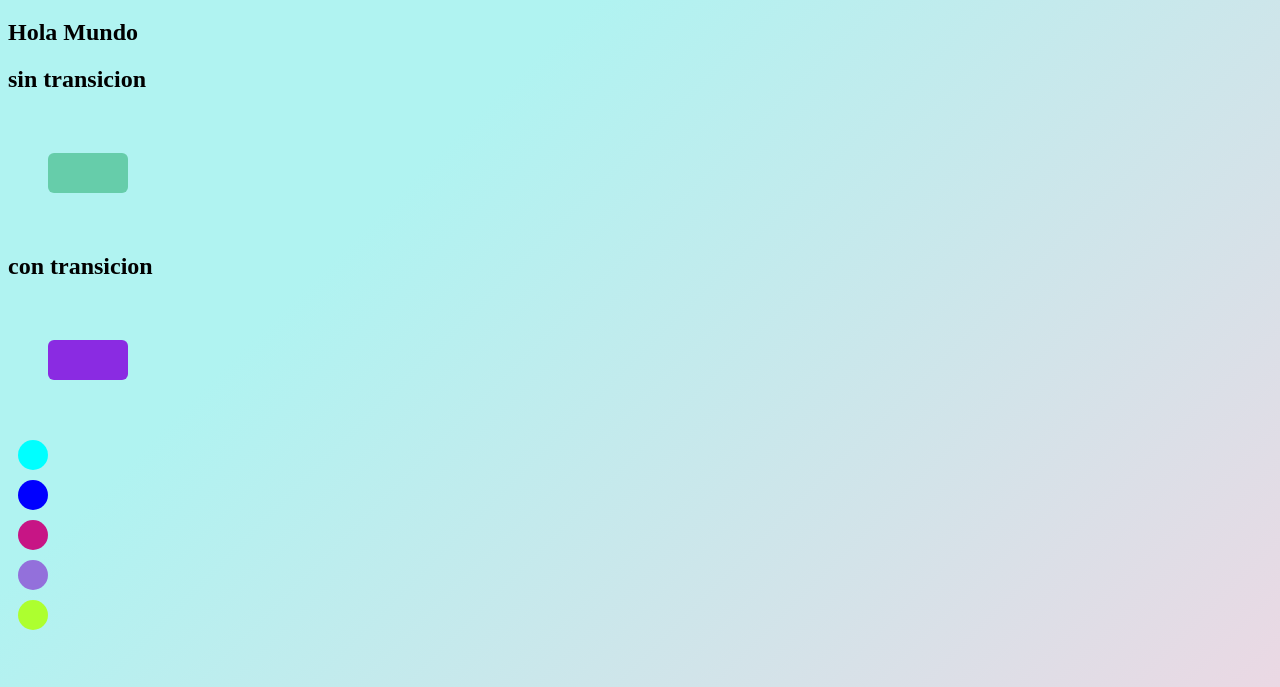
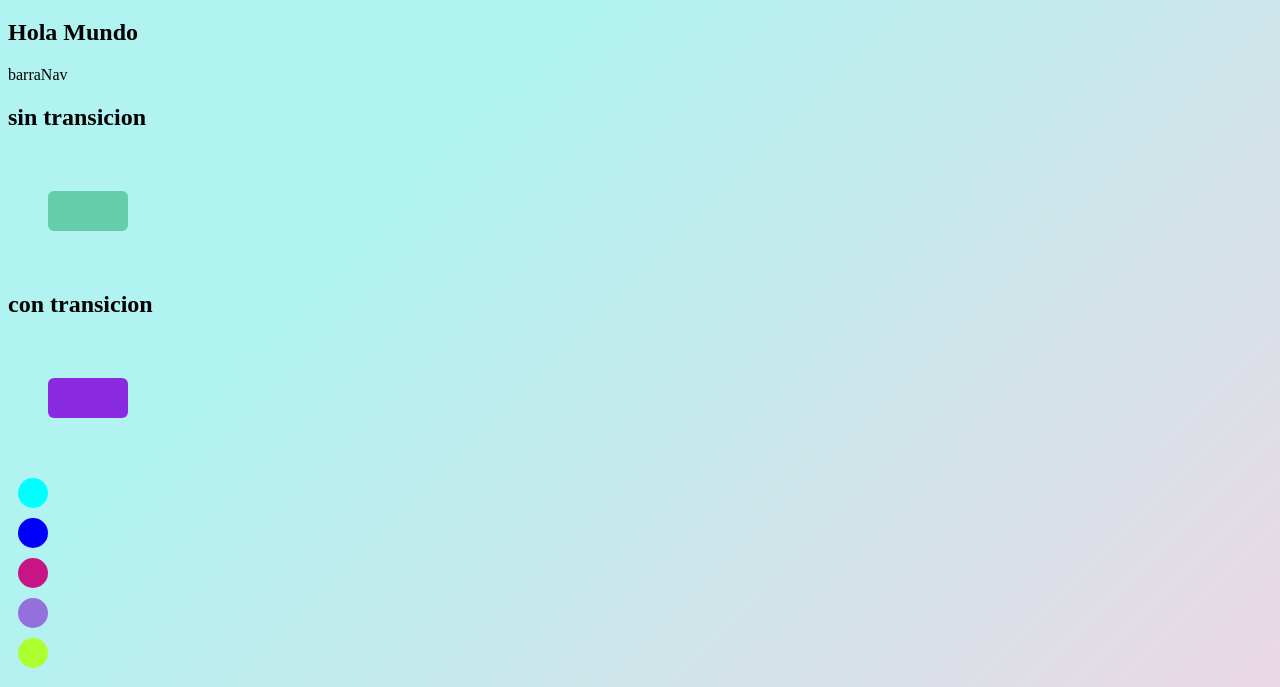
Before and after one commit to natibmanucra/Practica01, a plain HTML site: page index.html in a window 1280 px wide. Shown: the part 61-748 px from the top of the page. Drawn offline with nearby package versions, Linux system fonts and the light colour scheme.

Commit message:
barraNav

```diff
--- a/index.html
+++ b/index.html
@@ -12,6 +12,8 @@
 <body>
     <h1> hola como tas</h1>
     <h2 class="animate__animated animate__lightSpeedInLeft">Hola Mundo</h2>
+
+    <header>barraNav</header>
 
     <section>
         <div>
```
